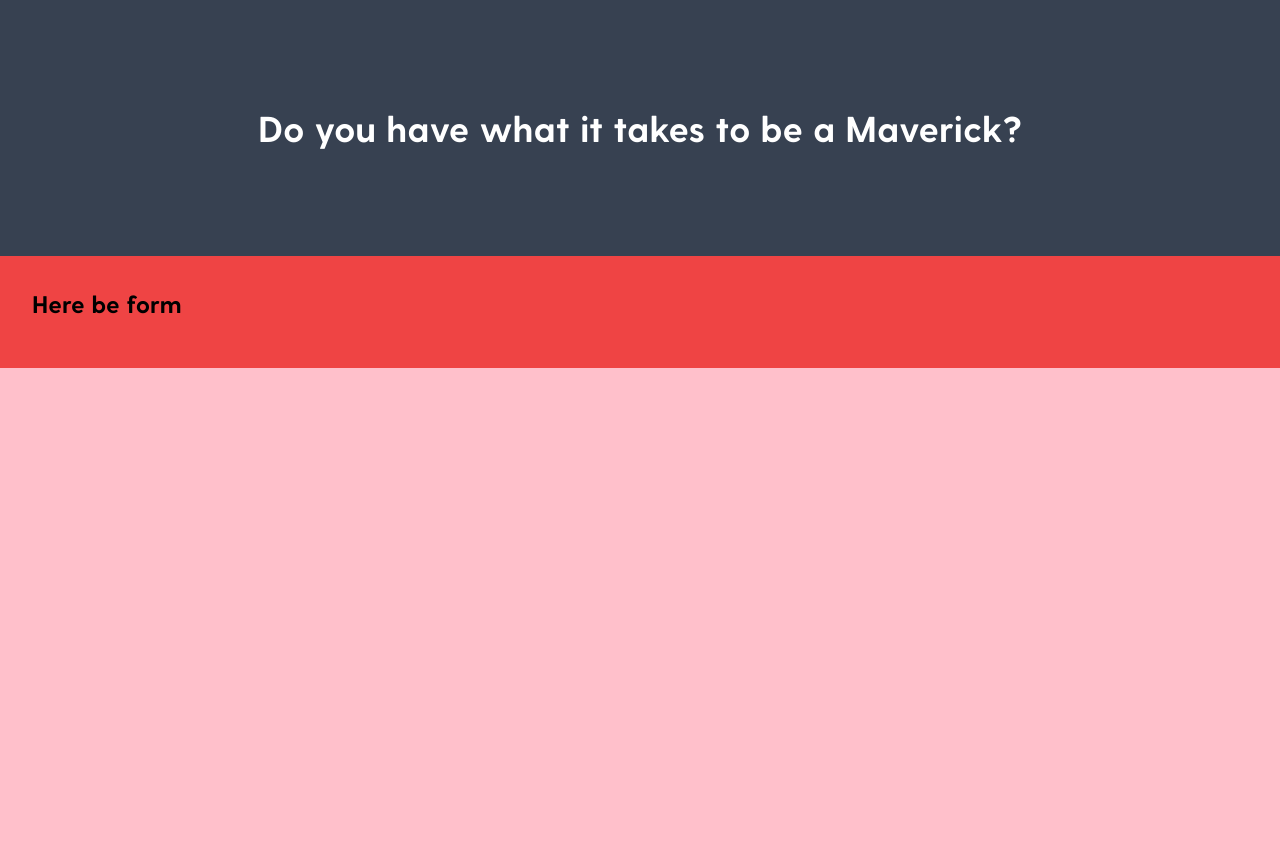
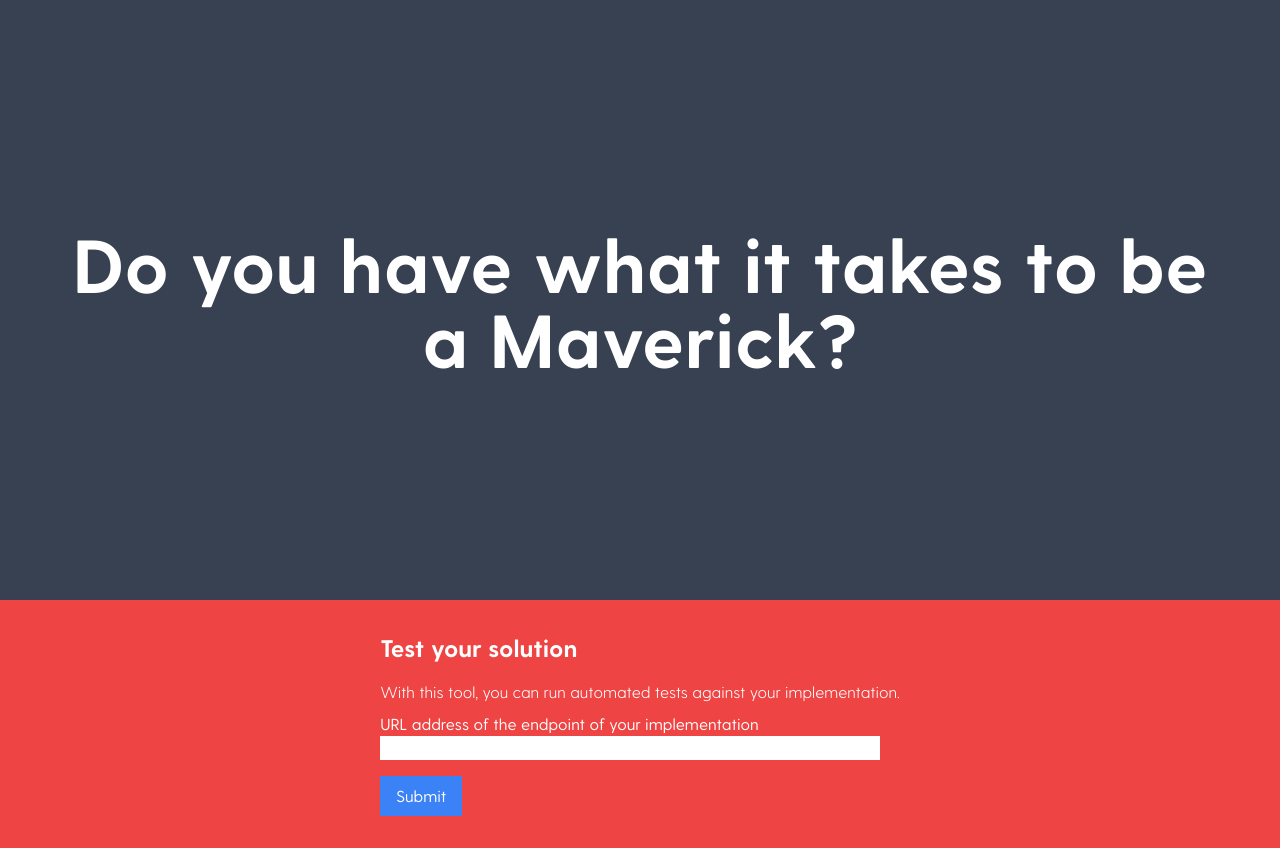
Before and after one commit to nikomakela/coding-tester, a Vue app in the folder frontend/: page / in a window 1280 px wide. Before the commit the page ends 800 px from the top, so only its background shows below. Built offline with nearby package versions, Linux system fonts and the light colour scheme.

Commit message:
Some progress

```diff
--- a/frontend/package.json
+++ b/frontend/package.json
@@ -7,6 +7,7 @@
     "serve": "vite preview"
   },
   "dependencies": {
+    "axios": "^0.22.0",
     "vue": "^3.2.16",
     "vue-router": "^4.0.11"
   },
--- a/frontend/src/assets/styles/main.scss
+++ b/frontend/src/assets/styles/main.scss
@@ -1,6 +1,6 @@
 @import './_typography.scss';
 
 body {
-  background: pink;
+  background: white;
   margin: 0;
 }
--- a/frontend/src/components/Form.vue
+++ b/frontend/src/components/Form.vue
@@ -1,11 +1,47 @@
 <script lang="ts">
 import { defineComponent } from 'vue'
-
+import { Input } from './form'
 export default defineComponent({
   setup() {},
+  methods: {
+    onSubmit(e) {
+      e.preventDefault()
+      console.log('onSubmit')
+    },
+  },
 })
 </script>
 
 <template>
-  <h2 class="text-2xl mb-4">Here be form</h2>
+  <div class="text-white">
+    <h2 class="text-2xl mb-4">Test your solution</h2>
+
+    <p class="mb-2">
+      With this tool, you can run automated tests against your implementation.
+    </p>
+
+    <form @submit="onSubmit">
+      <div class="form-group">
+        <label for="">URL address of the endpoint of your implementation</label>
+        <input type="text" />
+      </div>
+
+      <button type="submit">Submit</button>
+    </form>
+  </div>
 </template>
+
+<style scoped>
+.form-group {
+  @apply flex flex-col mb-4;
+}
+form {
+  max-width: 500px;
+}
+label {
+  @apply text-white;
+}
+button {
+  @apply bg-blue-500 px-4 py-2;
+}
+</style>
--- a/frontend/src/components/Hero.vue
+++ b/frontend/src/components/Hero.vue
@@ -14,7 +14,6 @@ export default defineComponent({
       text-white
       p-16
       text-center
-      h-64
       flex
       items-center
       justify-center
@@ -23,3 +22,13 @@ export default defineComponent({
     <h1 class="text-4xl">{{ title }}</h1>
   </header>
 </template>
+
+<style scoped>
+header {
+  min-height: 75vh;
+}
+h1 {
+  font-size: 75px;
+  line-height: 1;
+}
+</style>
--- a/frontend/src/components/Section.vue
+++ b/frontend/src/components/Section.vue
@@ -1,5 +1,7 @@
 <template>
-  <section class="bg-red-500 p-8">
-    <slot></slot>
+  <section class="bg-red-500 p-8 flex items-center justify-center">
+    <div>
+      <slot></slot>
+    </div>
   </section>
 </template>
--- a/frontend/src/pages/About.vue
+++ b/frontend/src/pages/About.vue
@@ -1,5 +1,19 @@
+<script lang="ts">
+import { defineComponent } from 'vue'
+import Hero from '../components/Hero.vue'
+import Section from '../components/Section.vue'
+
+export default defineComponent({
+  setup() {},
+  components: {
+    Hero,
+    Section,
+  },
+})
+</script>
+
+
 <template>
-    <h1>
-        About
-    </h1>
+  <Hero title="About"></Hero>
+  <Section><h2 class="text-center">This could be an about page.</h2></Section>
 </template>
--- a/frontend/src/pages/Home.vue
+++ b/frontend/src/pages/Home.vue
@@ -18,7 +18,7 @@ export default defineComponent({
 <template>
   <Hero title="Do you have what it takes to be a Maverick?"></Hero>
   <Section>
-    <Form></Form>
+    <Form />
   </Section>
 </template>
 
```
Also changed, not shown: 1 other file (tests, documents, lock files or other folders).
